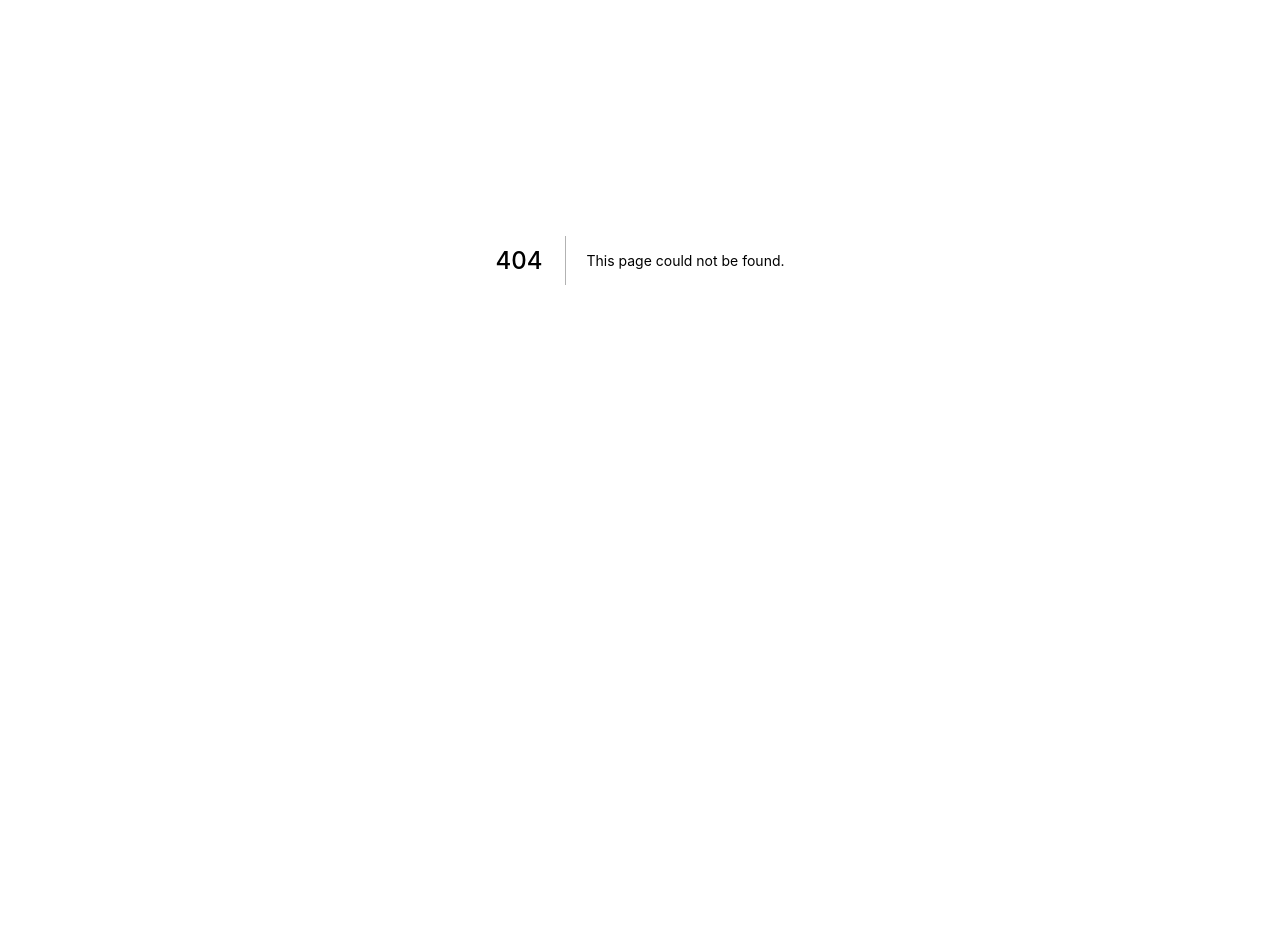
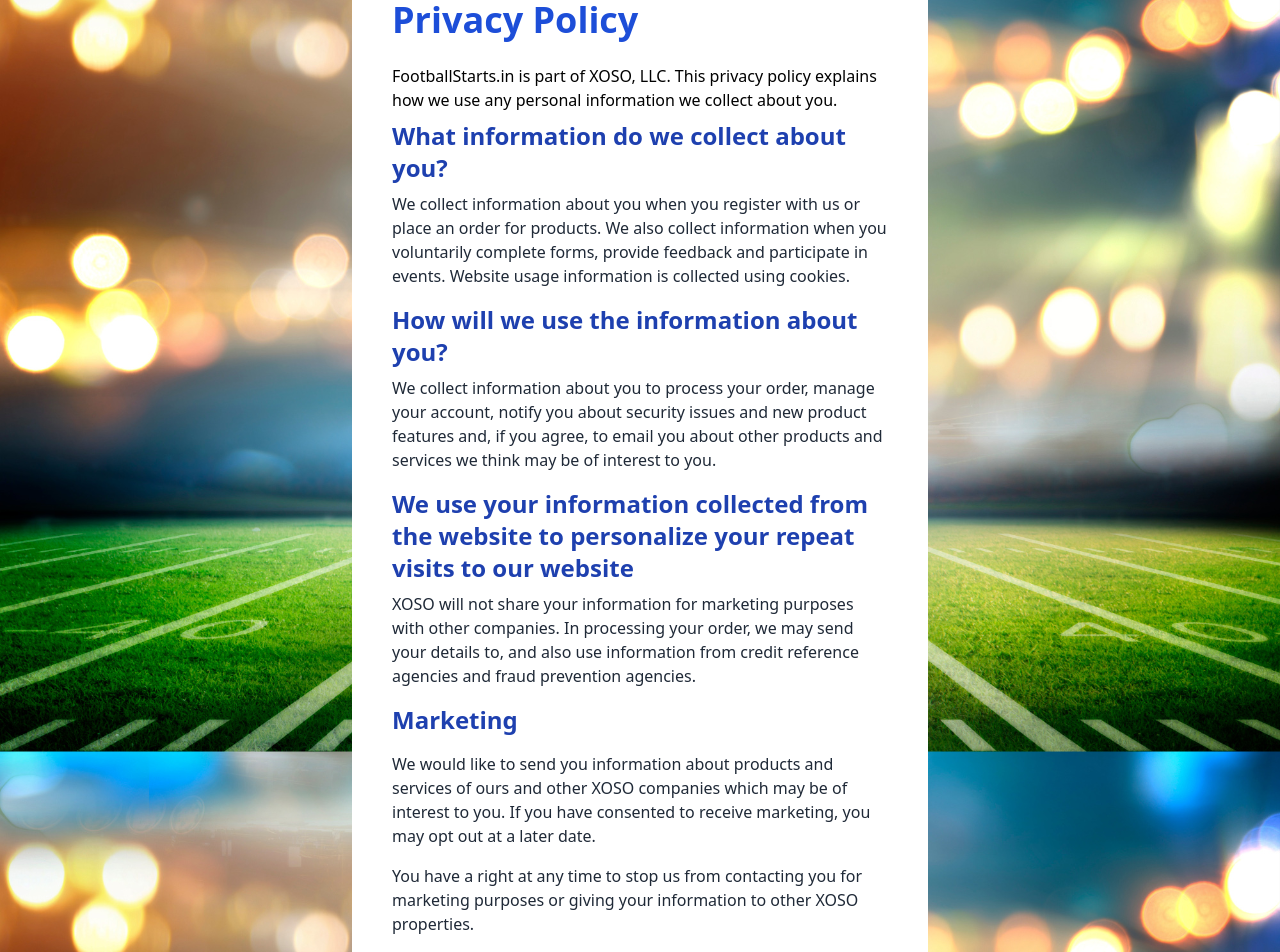
Before and after one commit to andrunix/footballstarts.in.next, a Next.js app: page /privacy in a window 1280 px wide. Before the commit this address had no page. Shown: the part 140-1092 px from the top of the page. Before the commit the page ends 800 px from the top, so only its background shows below. Built offline with nearby package versions, Linux system fonts and the light colour scheme.

Commit message:
Adding privacy policy. Move footer to separate component.

```diff
--- /dev/null
+++ b/components/footer.js
@@ -0,0 +1,23 @@
+import Link from 'next/link';
+
+export default function Footer () {
+  return (
+      <footer className="bg-gray-800 text-white opacity-60 border-t p-4  w-full flex flex-row">
+        <div className="px-2">
+          <Link href="/">
+            <a>footballstarts.in</a>
+          </Link>
+        </div>
+        <div className="px-2">
+          <a href="https://xoso.io" target="_blank" rel="noopener noreferrer">
+            &copy; 2019-2021, xoso
+          </a>
+        </div>
+        <div className="px-2">
+          <Link href="/privacy">
+            <a>Privacy</a>
+          </Link>
+        </div>
+      </footer>
+  );
+}
--- a/components/layout.js
+++ b/components/layout.js
@@ -1,6 +1,7 @@
 import Head from 'next/head';
 import Link from 'next/link';
 import Navbar from './navbar.js';
+import Footer from './footer.js';
 
 export default function Layout ({children}) {
   return (
@@ -23,19 +24,7 @@ export default function Layout ({children}) {
           </div>
         </div>
       </main>
-
-      <footer className="bg-gray-800 text-white opacity-60 border-t p-4  w-full flex flex-row">
-        <div className="px-2">
-          <Link href="/">
-            <a>footballstarts.in</a>
-          </Link>
-        </div>
-        <div className="px-2">
-          <a href="https://xoso.io" target="_blank" rel="noopener noreferrer">
-            &copy; 2019-2021, xoso
-          </a>
-        </div>
-      </footer>
+      <Footer/>
     </div>
   );
 };
--- /dev/null
+++ b/pages/privacy.js
@@ -0,0 +1,114 @@
+import Link from 'next/link';
+import Layout from '../components/layout.js';
+
+export default function Privacy() {
+  return (
+    <Layout>
+      <div className="privacy">
+        <h1>Privacy Policy</h1>
+
+        <p>
+          FootballStarts.in is part of XOSO, LLC. This privacy policy explains how we
+          use any personal information we collect about you.
+        </p>
+
+        <h2>What information do we collect about you?</h2>
+        <div>
+          We collect information about you when you register with us or place an order for products.
+          We also collect information when you voluntarily complete forms, provide feedback and
+          participate in events. Website usage information is collected using cookies.
+        </div>
+
+        <h2>How will we use the information about you?</h2>
+        <div>
+          We collect information about you to process your order, manage your account,
+          notify you about security issues and new product features and, if you agree,
+          to email you about other products and services we think may be of interest to you.
+        </div>
+
+        <h2>
+          We use your information collected from the website to personalize your repeat visits to our website
+        </h2>
+        <div>
+          XOSO will not share your information for marketing purposes with other companies.
+          In processing your order, we may send your details to,
+          and also use information from credit reference agencies and fraud prevention agencies.
+        </div>
+
+        <h2>Marketing</h2>
+        <div>
+          <p>
+            We would like to send you information about products and services of ours and other
+            XOSO companies which may be of interest to you. If you have consented to
+            receive marketing, you may opt out at a later date.
+          </p>
+          <p>
+            You have a right at any time to stop us from contacting you for marketing purposes or
+            giving your information to other XOSO properties.
+          </p>
+
+          <p>
+            If you no longer wish to be contacted for marketing purposes, please <a href="hello@footballstarts.in">email</a> us.
+          </p>
+        </div>
+
+        <h2>Access to your information and correction</h2>
+        <div>
+          <p>
+            You have the right to request a copy of the information that we hold about you.
+            If you would like a copy of some or all of your personal information, please
+            contact us via <a href="mailto:hello@footballstarts.in">email</a>.
+          </p>
+          <p>
+            We may make a small charge for this service.
+          </p>
+          <p>
+            We want to make sure that your personal information is accurate and up to date.
+            You may ask us to correct or remove information you think is inaccurate.
+          </p>
+        </div>
+
+        <h2>Cookies</h2>
+        <div>
+          <p>
+            Cookies are text files placed on your computer to collect standard internet log information
+            and visitor behavior information. This information is used to track visitor use of the
+            website and to compile statistical reports on website activity.
+          </p>
+          <p>
+            For further information visit <a href="https://www.aboutcookies.org" target="_blank">www.aboutcookies.org</a> or
+            <a href="https://www.allaboutcookies.org" target="_blank">www.allaboutcookies.org</a>.
+          </p>
+          <p>
+            You can set your browser not to accept cookies and the above websites tell you how to remove cookies
+            from your browser. However, in a few cases some of our website features may not function as a result.
+          </p>
+        </div>
+
+        <h2>Linked Websites</h2>
+        <div>
+          Our website contains links to other websites. This privacy policy only applies to this website so
+          when you link to other websites you should read their own privacy policies.
+        </div>
+
+        <h2>Children's Privacy</h2>
+        <div>
+          We do not knowingly collect personal information from children under the age of 13. If we learn that
+          we have personal information on a child under the age of 13, we will delete that information from our systems.
+        </div>
+
+        <h2>Changes to our Privacy Policy</h2>
+        <div>
+          We keep our privacy policy under regular review and we will place any updates on this
+           web page. This privacy policy was last updated on November 5, 2021.
+        </div>
+
+        <h2>How to Contact Us</h2>
+        <div>
+          Please contact us by <a href="mailto:hello@footballstarts.in">email</a> if you have
+          any questions about our privacy poicy or information we hold about you.
+        </div>
+      </div>
+    </Layout>
+  );
+}
--- a/styles/globals.css
+++ b/styles/globals.css
@@ -3,7 +3,11 @@
 @tailwind utilities;
 
 @layer base {
-   /* body { @apply flex flex-col min-h-screen } */
+    h1 { @apply text-xl md:text-2xl lg:text-4xl text-blue-700 font-bold mb-4; }
+    h2 { @apply md:text-lg lg:text-xl xl:text-2xl font-bold text-blue-800; }
+    .privacy { @apply bg-white p-10 my-2 md:my-4 lg:my-6; }
+    .privacy div { @apply mt-2 mb-4 text-gray-800; }
+    .privacy p { @apply py-2; }
 
   .autocomplete-items {
     position:relative;
```
